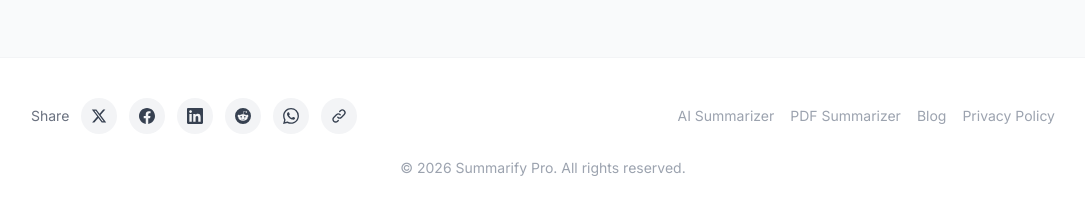
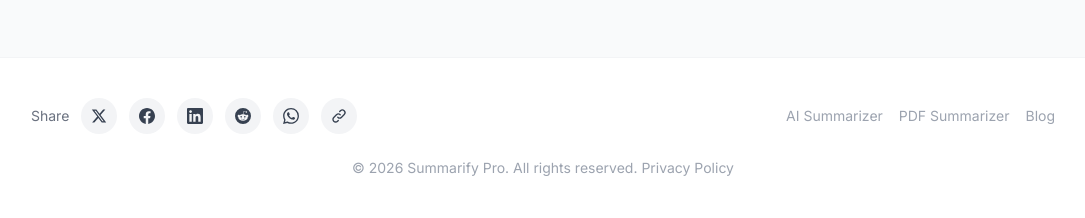
Before and after one commit to shenchuanchao/summarify-pro, a Flask app: page / in a window 1280 px wide. Shown: the part 2138-2356 px from the top of the page, without its empty margins (97-1182 px from the left). Run offline with Flask 3, Linux system fonts and the light colour scheme; parts of the project's set-up code (start-up, migrations or seed data) failed here and were passed over; some libraries are stand-ins or nearby versions.

Commit message:
fix: update footer with privacy policy link

```diff
--- a/templates/_footer.html
+++ b/templates/_footer.html
@@ -36,11 +36,10 @@
                 <a href="/ai-summarize" class="text-sm text-gray-400 hover:text-brand-600 transition-colors">AI Summarizer</a>
                 <a href="/pdf-summarizer" class="text-sm text-gray-400 hover:text-brand-600 transition-colors">PDF Summarizer</a>
                 <a href="/blog/" class="text-sm text-gray-400 hover:text-brand-600 transition-colors">Blog</a>
-                <a href="/privacy" class="text-sm text-gray-400 hover:text-brand-600 transition-colors">Privacy Policy</a>
             </div>
         </div>
         <!-- Copyright -->
-        <p class="text-center text-sm text-gray-400">&copy; 2026 Summarify Pro. All rights reserved.</p>
+        <p class="text-center text-sm text-gray-400">&copy; 2026 Summarify Pro. All rights reserved. <a href="/privacy">Privacy Policy</a></p>
     </div>
 </footer>
 
```
